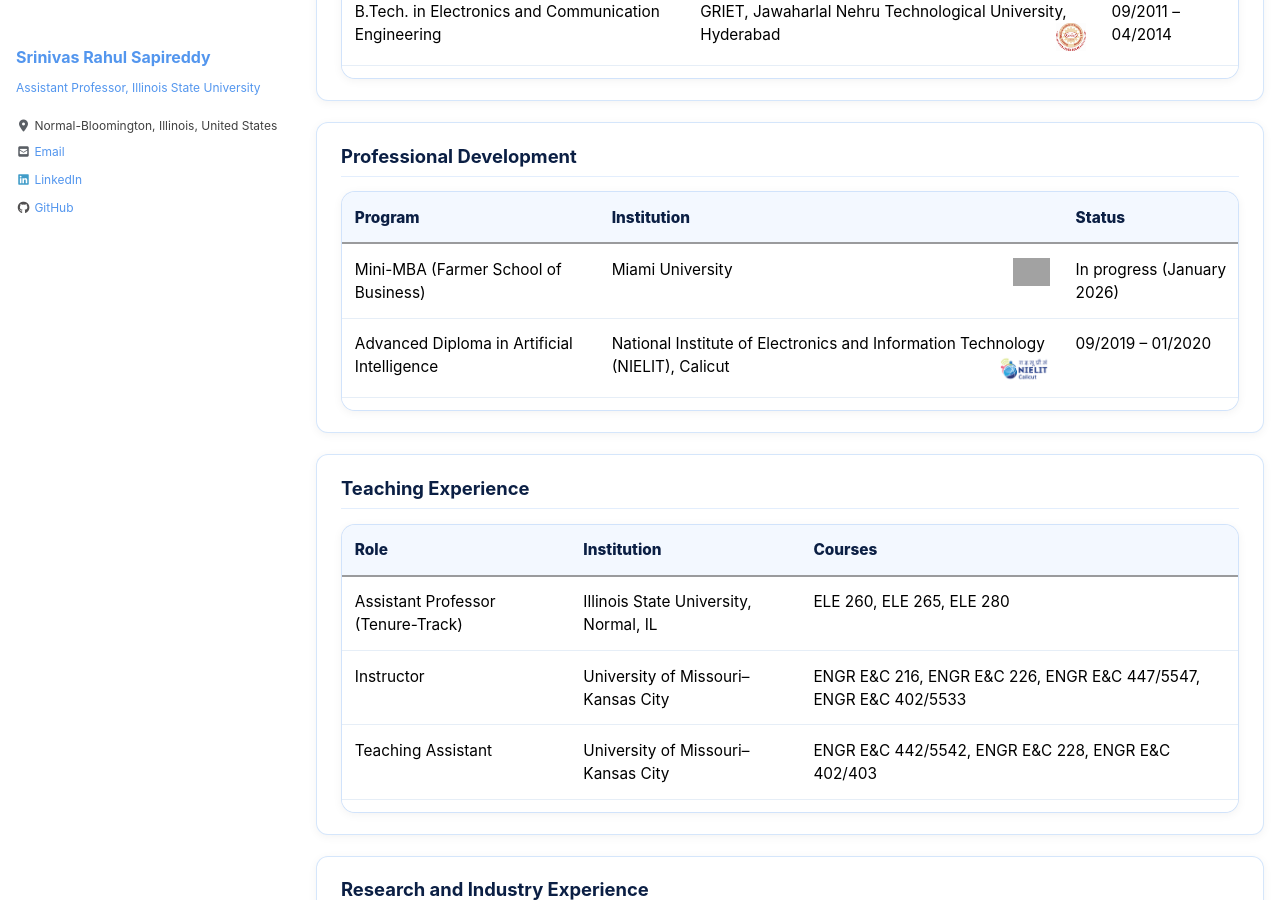
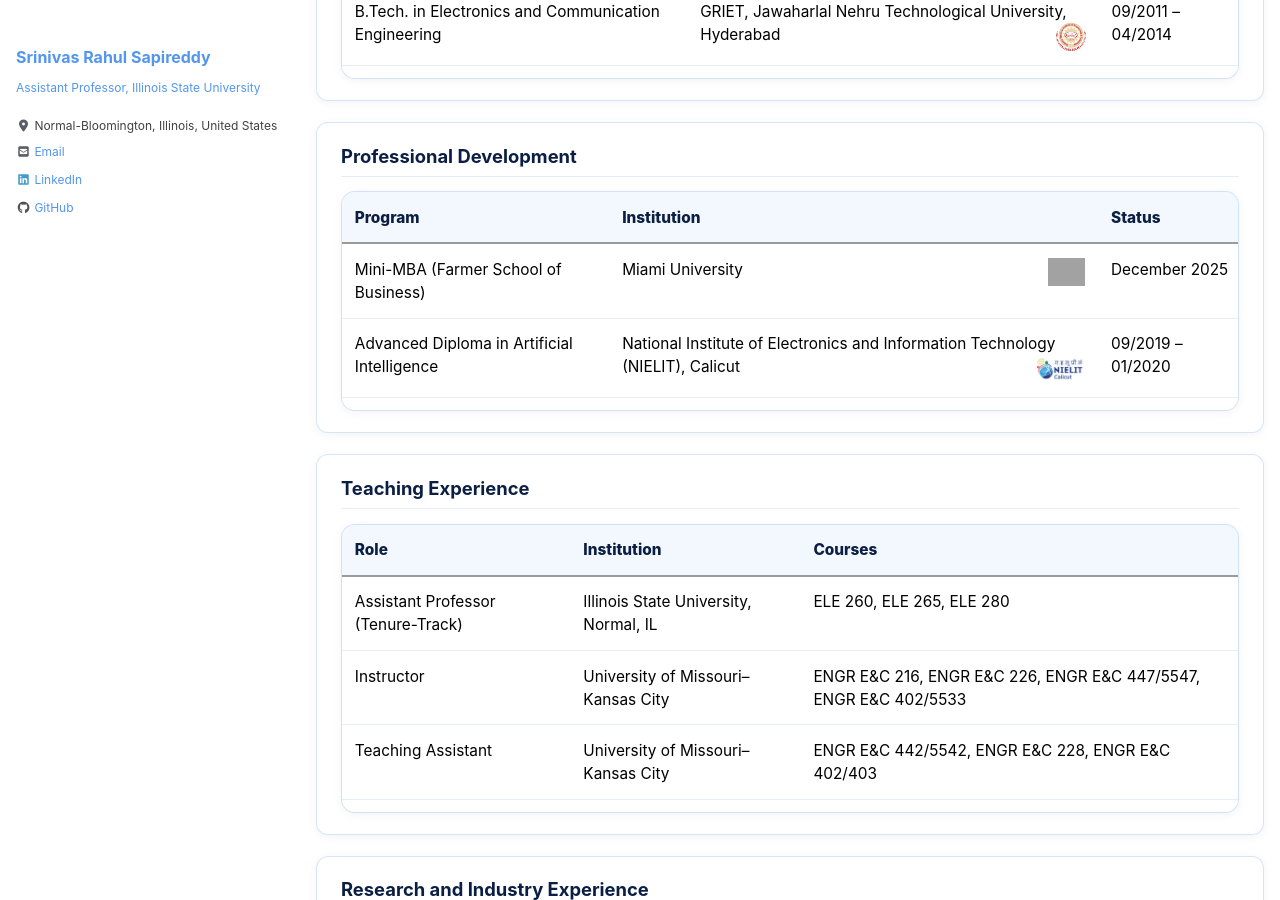
Before and after one commit to srsapireddy/srsapireddy.github.io, a Jekyll site: the page built from _pages/resume.md, in a window 1280 px wide and 900 px high, scrolled down 717 px. Built offline with Jekyll 4.4.1, drawn with Linux system fonts in a browser that asks for light colours; cached includes are drawn as plain includes; nearby versions of some CDN libraries; grey boxes are pictures that could not be loaded.

Commit message:
Update resume.md

```diff
--- a/_pages/resume.md
+++ b/_pages/resume.md
@@ -222,7 +222,7 @@ table.resume-table {
         <tr>
           <td>Mini-MBA (Farmer School of Business)</td>
           <td>Miami University <img src="/images/miami.png" alt="Miami University Logo" class="logo"></td>
-          <td>In progress (January 2026)</td>
+          <td>December 2025</td>
         </tr>
         <tr>
           <td>Advanced Diploma in Artificial Intelligence</td>
```
